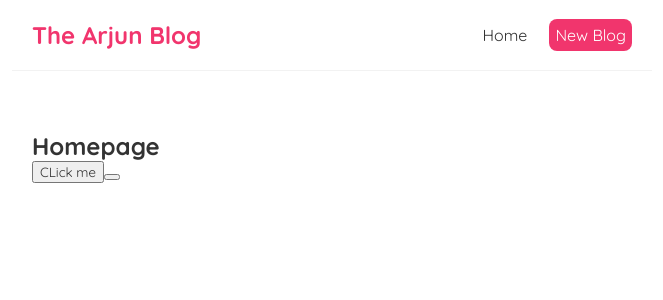
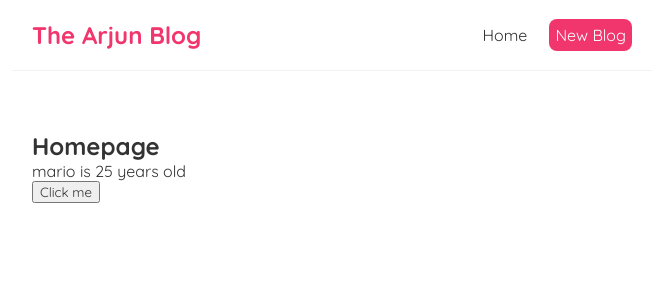
Before and after one commit to armathur123/ReactBlog, a React (Create React App) app: page / in a window 1280 px wide. Shown: the top 300 px of the page, without its empty margins (308-971 px from the left). Built offline with nearby package versions, Linux system fonts and the light colour scheme.

Commit message:
#8 Hooks intro

```diff
--- a/src/Home.js
+++ b/src/Home.js
@@ -1,19 +1,18 @@
+import { useState } from 'react';
+
 const Home = () => {
+    const [name, setName] = useState('mario');
+    const [age, setAge] = useState(25);
 
     const handleClick = () => {
-        console.log('Hello idiots');
-    }
-
-    const handleClickAgain = (name) => {
-        console.log('hello ' + name);
+        setName('luigi');
+        setAge('30');
     }
     return (
         <div className="home">
             <h2>Homepage</h2>
-            <button onClick = {handleClick}>CLick me</button>
-            <button onClick = {() => {
-                handleClickAgain('mario')
-            }}></button>
+            <p>{ name } is {age} years old</p>
+            <button onClick = {() => { handleClick() }}>Click me</button>
         </div>
     );
 }
```
